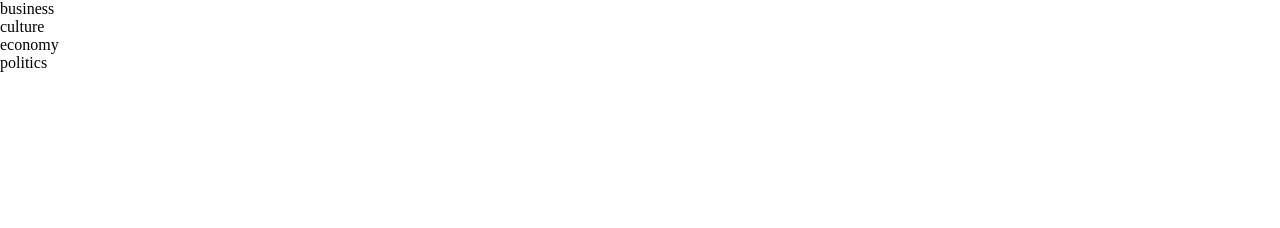
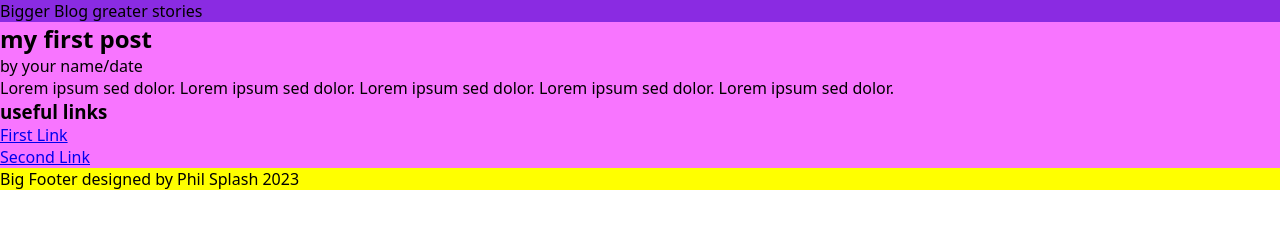
Before and after one commit to Phil-star1984/Final_Project_Woche1, a plain HTML site: page index.html in a window 1280 px wide. Drawn offline with Linux system fonts and the light colour scheme.

Commit message:
Structured html and CSS

```diff
--- a/index.html
+++ b/index.html
@@ -8,18 +8,37 @@
   </head>
   <body>
     <header>
-        <nav>
+      <div class="brand">
+        Bigger Blog
+        <span>greater stories</span>
+      </div>
+    </header>
+    <main>
+      <div id="blogContent">
+        <section id="posts"></section>
+        <article>
+          <h2>my first post</h2>
+          <span>by your name/date</span>
+          <p>
+            Lorem ipsum sed dolor. Lorem ipsum sed dolor. Lorem ipsum sed dolor.
+            Lorem ipsum sed dolor. Lorem ipsum sed dolor.
+          </p>
+        </article>
+        <aside>
+          <nav>
+            <h3>useful links</h3>
             <ul>
-                <li>business</li>
-                <li>culture</li>
-                <li>economy</li>
-                <li>politics</li>
+              <li>
+                <a href="https://www.google.com/">First Link</a>
+              </li>
+              <li>
+                <a href="https://www.google.com/">Second Link</a>
+              </li>
             </ul>
-        </nav>
-    </header>
-    <main></main>
-    <footer></footer>
-
-
+          </nav>
+        </aside>
+      </div>
+    </main>
+    <footer>Big Footer designed by Phil Splash 2023</footer>
   </body>
 </html>
--- a/styles.css
+++ b/styles.css
@@ -1,5 +1,18 @@
 * {
-  font-family: 'Times New Roman', Times, serif;
+  font-family: system-ui, -apple-system, BlinkMacSystemFont, "Segoe UI", Roboto,
+    Oxygen, Ubuntu, Cantarell, "Open Sans", "Helvetica Neue", sans-serif;
   margin: 0;
   padding: 0;
 }
+
+header {
+  background-color: blueviolet;
+}
+
+main {
+  background-color: rgb(248, 117, 255);
+}
+
+footer {
+  background-color: yellow;
+}
```
